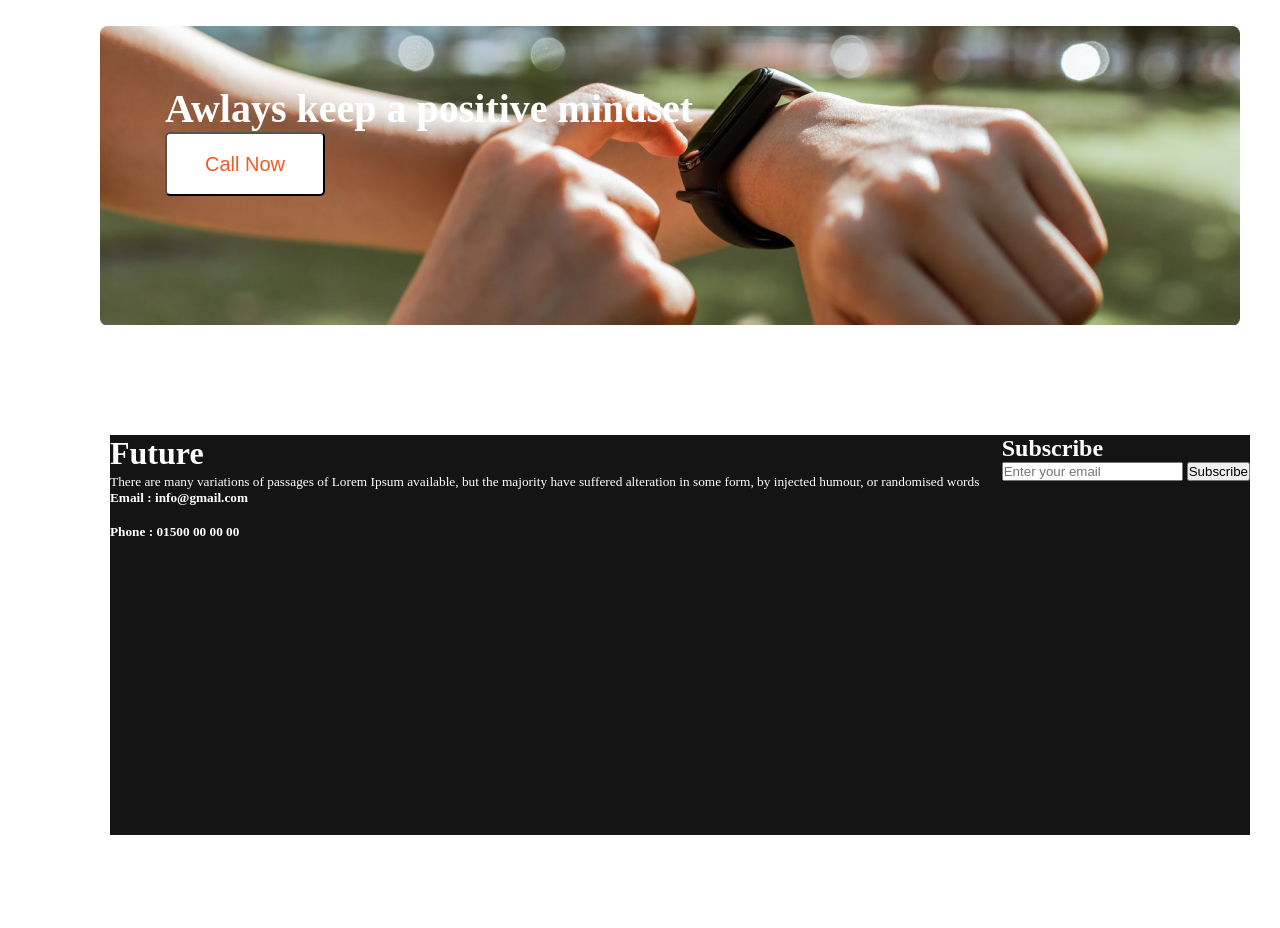
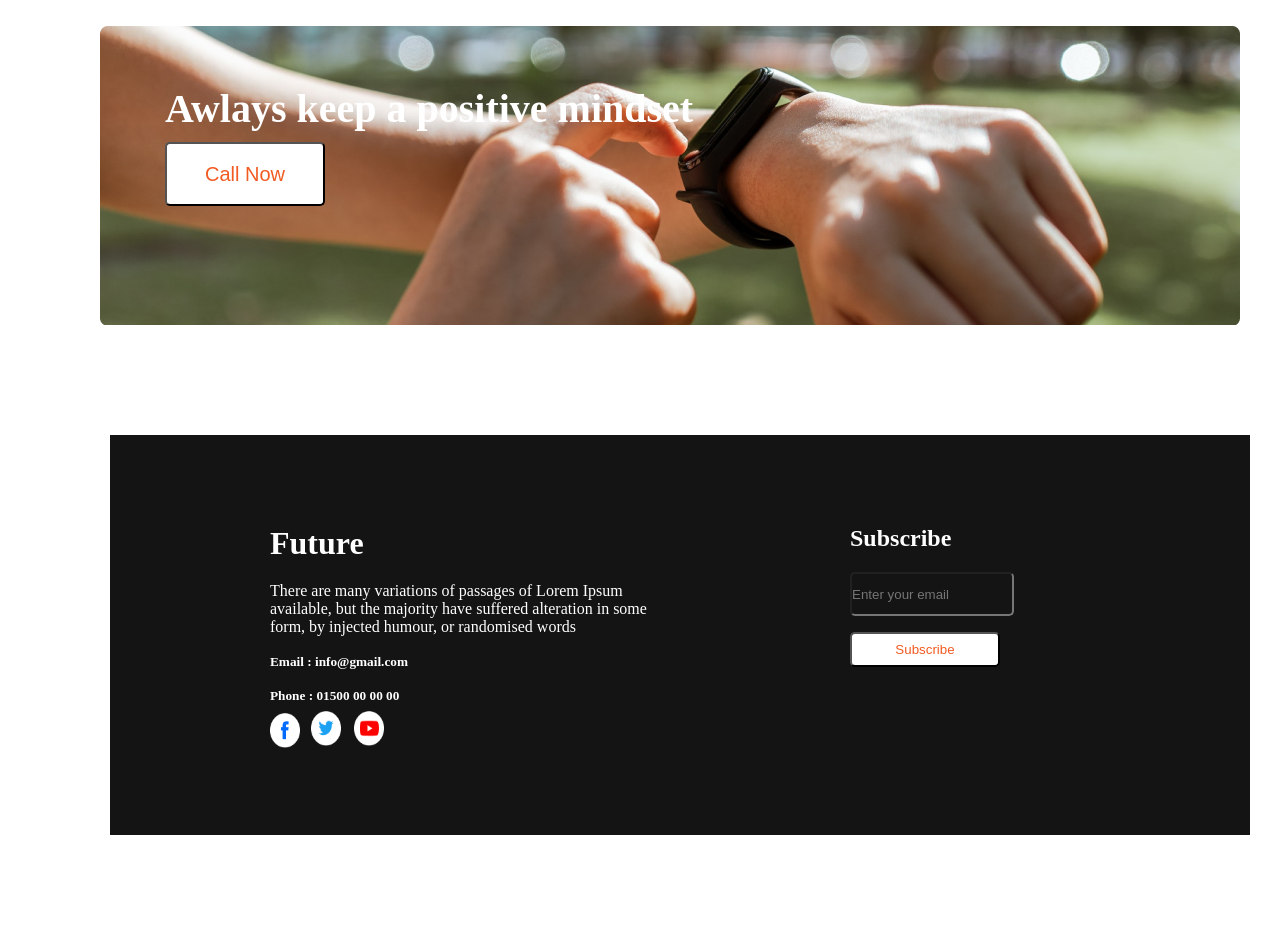
Before and after one commit to jahirul94/frist-assignment, a plain HTML site: page index.html in a window 1280 px wide. Shown: the part 2000-2928 px from the top of the page. Drawn offline with Linux system fonts and the light colour scheme.

Commit message:
check bugs

```diff
--- a/index.html
+++ b/index.html
@@ -92,17 +92,22 @@
      <footer class="footer-body">
             <div class="footer-container">
                   <h1> Future </h1>
-                    <p><small>There are many variations of passages of Lorem Ipsum available,
-                      but the majority have suffered alteration in some form,
-                      by injected humour, or randomised words</small></p>
+                    <p class="footer-pera">There are many variations of passages of Lorem Ipsum <br> available,
+                      but the majority have suffered alteration in some <br> form,
+                      by injected humour, or randomised words</p><br>
 
                     <h5>Email : info@gmail.com</h5><br>
                     <h5>Phone : 01500 00 00 00</h5>
-            </div>
+                  <div class="footer-icon-div">
+                      <img src="./images/icons/fb.png" alt="" height="35px" width="30px">
+                      <img src="./images/icons/twitter.png" alt="" height="35px" width="30px" class="footer-icon">
+                      <img src="./images/icons/youtube.png" alt="" height="35px" width="30px" class="footer-icon" >
+                  </div>
+             </div>
              <div class="footer-last">
                     <h2> Subscribe </h2>
-                    <input type="email" name="email" id="eamil" placeholder="Enter your email">
-                    <button> Subscribe </button>
+                    <input type="email" name="email" id="eamil" placeholder="Enter your email" class="footer-email"><br>
+                    <button class="sub-btn"> Subscribe </button>
      </footer>
 
   </body>
--- a/style.css
+++ b/style.css
@@ -113,7 +113,6 @@ ul{
 
 .baner{
     background-image: url('./images/watch.png');
-
     width: 1140px;
     height: 300px;
     margin-top: 110px;
@@ -139,6 +138,7 @@ ul{
     position: relative;
     left: 65px;
     top: 60px;
+    margin-top: 10px;
 
 }
 
@@ -154,3 +154,46 @@ ul{
     justify-content: space-between;
 
 }
+
+.footer-container{
+    position: relative;
+    left: 160px;
+    top: 90px;
+}
+.footer-pera{
+    font-size: 16px;
+    margin-top: 20px;
+}
+
+.footer-last{
+     position: absolute;
+     left: 850px;
+     padding-top: 90px;
+}
+.footer-icon{
+    margin-left: 5px;
+    padding: 2px;
+
+}
+.footer-icon-div{
+    padding-top: 5px;
+}
+
+.footer-email{
+     margin-top: 20px;
+     height: 40px;
+     width: 160px;
+     border-radius: 5px;
+     background-color: #151414;
+
+
+}
+
+.sub-btn{
+    margin-top: 16px;
+    background-color: #FFFFFF;
+    width: 150px;
+    height: 35px;
+    border-radius: 5px;
+    color: #F15B22;
+}
```
